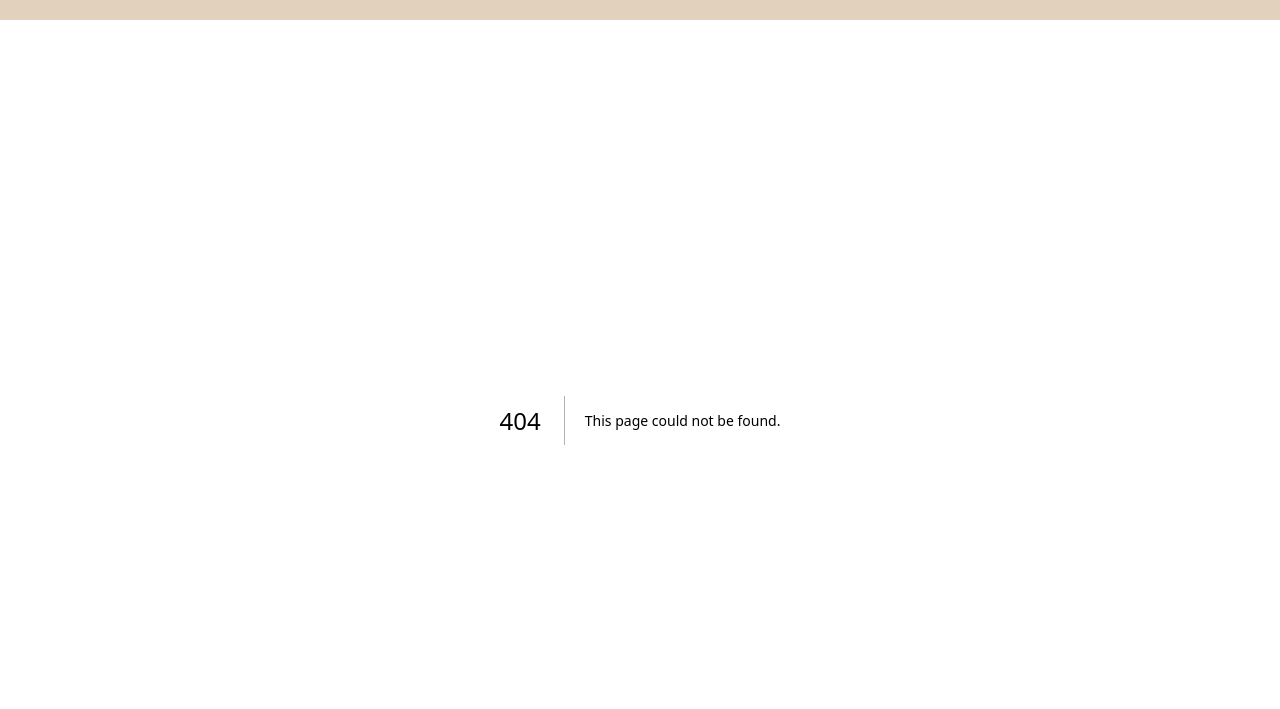
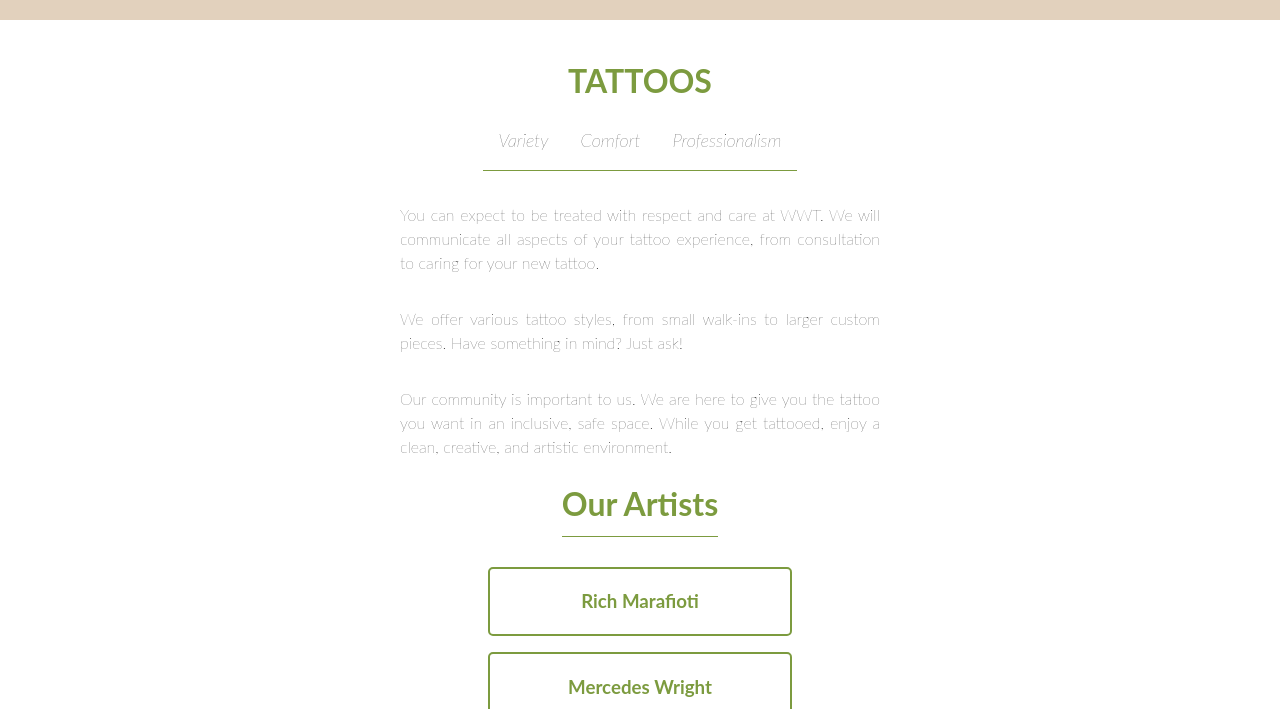
Before and after one commit to rmarafioti/wildWindNext, a Next.js app: page /Tattoos in a window 1280 px wide. Before the commit this address had no page. Shown: the part 243-952 px from the top of the page. Built offline with nearby package versions, Linux system fonts and the light colour scheme.

Commit message:
created tattoos page and styles

```diff
--- a/src/layout/Navbar.jsx
+++ b/src/layout/Navbar.jsx
@@ -90,7 +90,7 @@ export default function Navbar() {
             </div>
           </li>
           <li id={styles.tattooItem}>
-            <Link className={styles.navContainer} href="/tattoos">
+            <Link className={styles.navContainer} href="/Tattoos">
               <IoSkullOutline className={styles.linkIcon} />
               <h4 className={styles.link} id={styles.tats}>
                 TATTOOS
--- /dev/null
+++ b/src/pages/Tattoos.jsx
@@ -0,0 +1,52 @@
+import Head from "next/head";
+import Link from "next/link";
+
+import styles from "../styles/tattoos.module.css";
+
+/**
+ *
+ * @component Tattoos features links to tattoo artist pages
+ */
+export default function Tattoos() {
+  return (
+    <main className={styles.tattoos}>
+      <Head>
+        <title>Tattoos Page - wildwindtattoo.com</title>
+        <meta
+          name="description"
+          content="This is the tattoos page of wildwindtattoo.com."
+        />
+        <link rel="canonical" href="/tattoos" />
+      </Head>
+      <h1 className={styles.tattooHeader}>TATTOOS</h1>
+      <ul className={styles.unorderedList}>
+        <li className={styles.missionItem}>Variety</li>
+        <li className={styles.missionItem}>Comfort</li>
+        <li className={styles.missionItem}>Professionalism</li>
+      </ul>
+      <p className={styles.shopMiddleParagraphs}>
+        You can expect to be treated with respect and care at WWT. We will
+        communicate all aspects of your tattoo experience, from consultation to
+        caring for your new tattoo.
+      </p>
+      <p className={styles.shopMiddleParagraphs}>
+        We offer various tattoo styles, from small walk-ins to larger custom
+        pieces. Have something in mind? Just ask!
+      </p>
+      <p className={`${styles.shopMiddleParagraphs} ${styles.bottomParagraph}`}>
+        Our community is important to us. We are here to give you the tattoo you
+        want in an inclusive, safe space. While you get tattooed, enjoy a clean,
+        creative, and artistic environment.
+      </p>
+      <h1 className={styles.artistHeader}>Our Artists</h1>
+      <div className={styles.artistLinksContainer}>
+        <Link href="/Richtats" className={styles.artistLink}>
+          <h3>Rich Marafioti</h3>
+        </Link>
+        <Link href="/Mercedestats" className={styles.artistLink}>
+          <h3>Mercedes Wright</h3>
+        </Link>
+      </div>
+    </main>
+  );
+}
--- /dev/null
+++ b/src/styles/tattoos.module.css
@@ -0,0 +1,74 @@
+.tattoos {
+    color: var(--wildGreen);
+    display: flex;
+    flex-direction: column;
+    justify-content: center;
+    align-items: center;
+    text-align: center;
+    margin-top: 1rem;
+    margin-bottom: 2rem;
+  }
+
+  .tattooHeader,
+  .artistHeader {
+    font-weight: bold;
+  }
+
+  .artistHeader {
+    padding-bottom: 0.5rem;
+    border-bottom: 1px solid var(--wildGreen);
+  }
+
+  .shopMiddleParagraphs {
+    max-width: 480px;
+  }
+
+  .shopMiddleParagraphs {
+    color: black;
+    margin-bottom: 1rem;
+    text-align: justify;
+  }
+
+  .bottomParagraph {
+    margin-bottom: 0;
+  }
+
+  .unorderedList {
+    display: flex;
+    flex-direction: row;
+    margin: 0rem;
+    padding: 0;
+    list-style-type: none;
+  }
+
+  .missionItem {
+    color: black;
+    font-size: 18px;
+    font-style: italic;
+    padding: 0rem 1rem 1rem 1rem;
+    margin-bottom: 1rem;
+    border-bottom: 1px solid var(--wildGreen);
+  }
+
+  .artistLinksContainer {
+    display: flex;
+    flex-direction: column;
+  }
+
+  .artistLink {
+    margin: .5rem 0rem .5rem 0rem;
+    padding: 0rem;
+    text-align: center;
+    text-decoration: none;
+    color: var(--wildGreen);
+    border-radius: 5px;
+    border: 2px solid var(--wildGreen);
+    width: 300px;
+    height: auto;
+  }
+
+  @media (max-width: 586px) {
+    .tattoos {
+      margin: 1rem;
+    }
+  }
```
